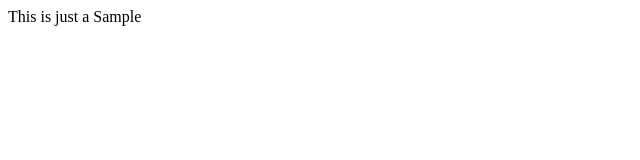
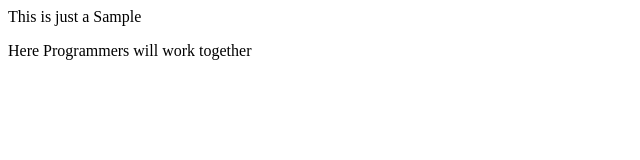
Before and after one commit to akashxdev/Open-Web, a plain HTML site: page index.html in a window 1280 px wide. Shown: the whole page, without its empty margins (0-640 px from the left). Drawn offline with Linux system fonts and the light colour scheme.

Commit message:
Update index.html
learning new things

```diff
--- a/index.html
+++ b/index.html
@@ -1 +1,2 @@
 <p>This is just a Sample</p>
+<p>Here Programmers will work together</p>
```
